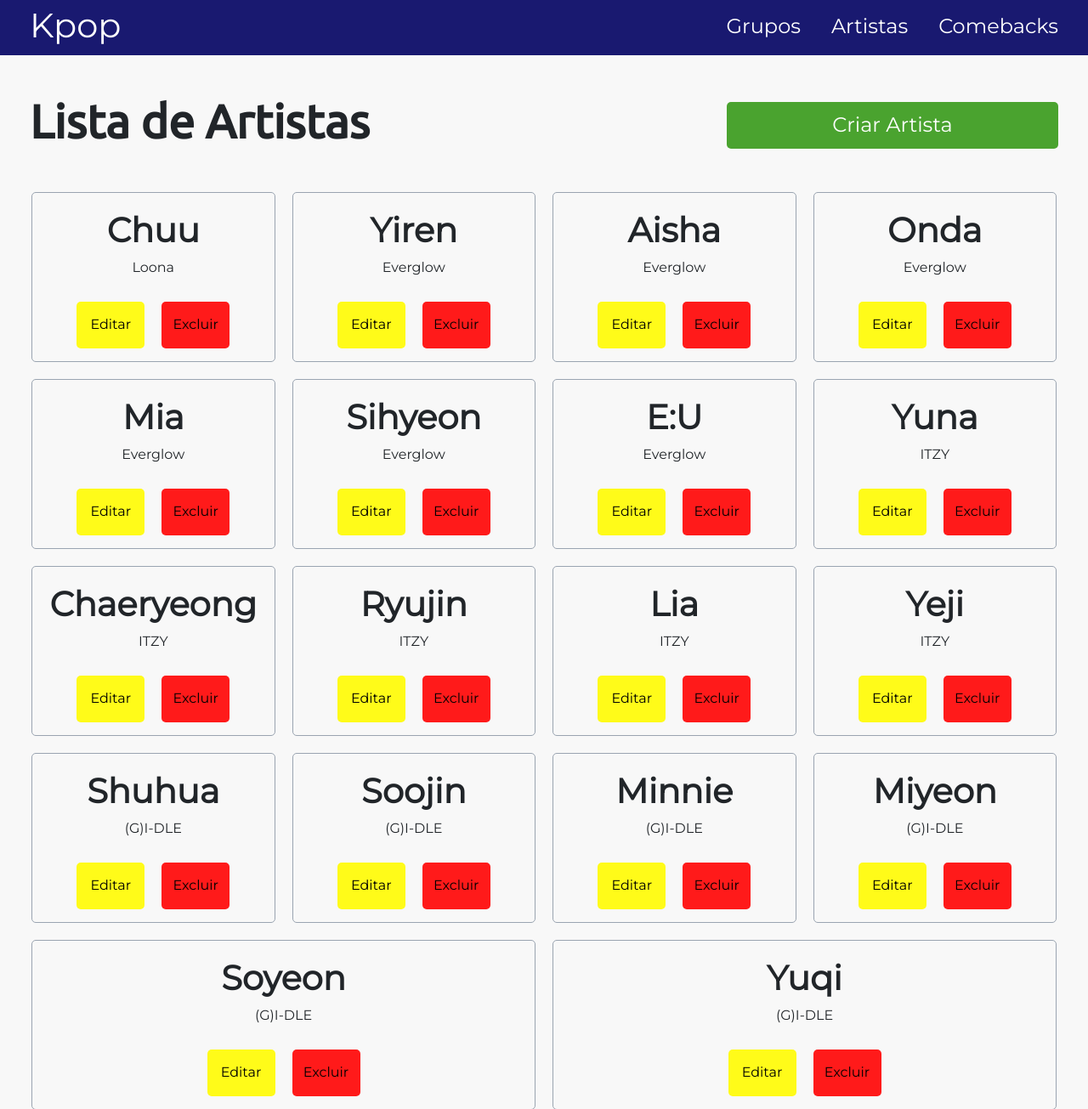
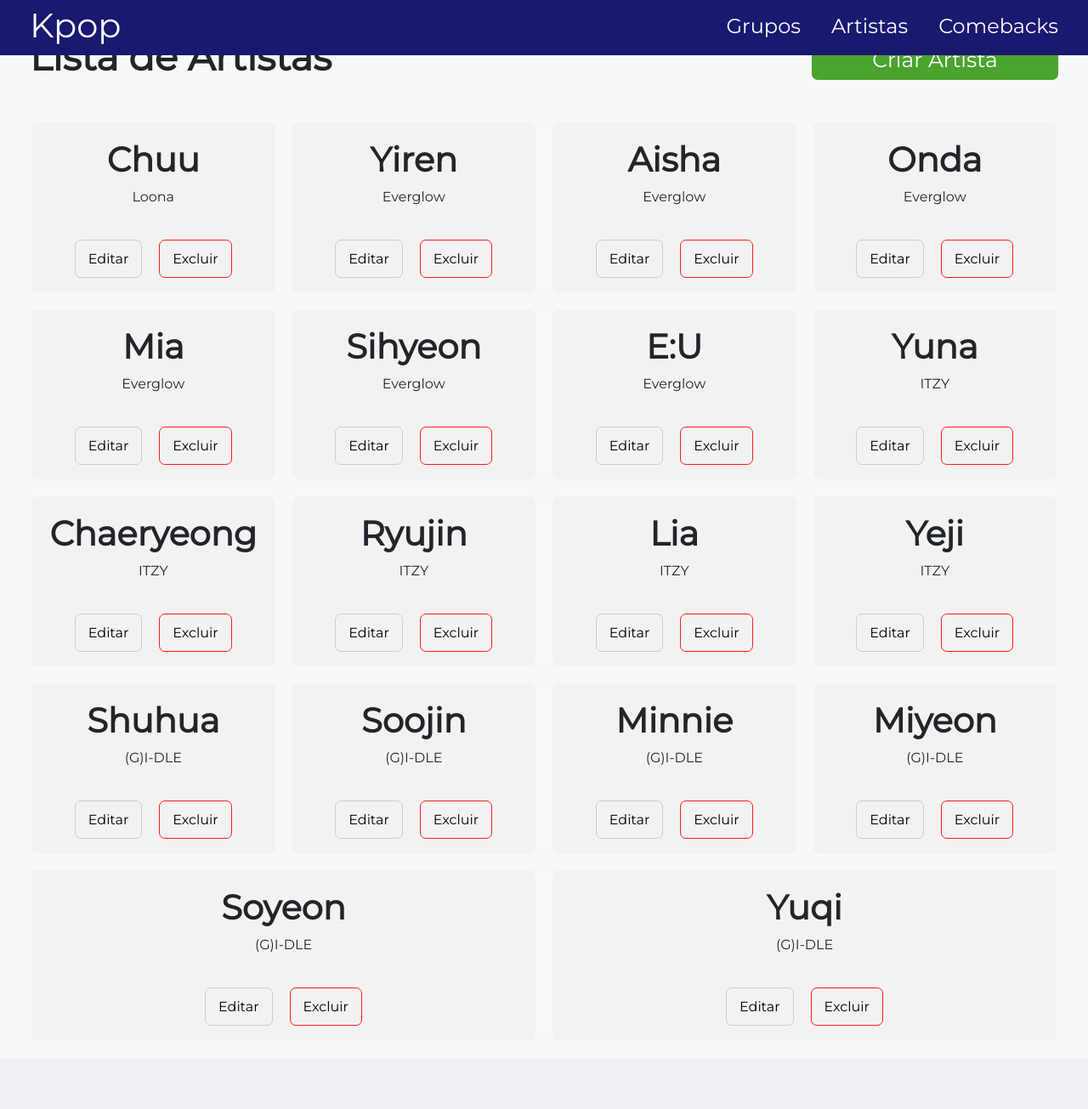
Before and after one commit to Bruno-Felix/CRUD_Grupos-Django, a Django app: page /artistas in a window 1280 px wide. Shown: the top 1305 px of the page at 85% size. After the commit the page ends 1207 px from the top, so only its background shows below. Run offline with Django 3.2, Linux system fonts and the light colour scheme; data comes from the database, SQL or seed files in the repository; some libraries are stand-ins or nearby versions.

Commit message:
Modificando estilo da página Lista de Artistas

```diff
--- a/novosGrupos/static/css/styleListaDeArtistas.css
+++ b/novosGrupos/static/css/styleListaDeArtistas.css
@@ -5,32 +5,30 @@
     flex-wrap: wrap;
     max-width: 1250px;
     width: 100%;
-    margin-top: 90px;
+    margin-top: 20px;
     padding: 20px;
 }
 
 .tituloListaDeArtistas{
     align-self: center;
     text-align: center;
-    font-size: 55px;
-    font-family: 'Ubuntu', sans-serif;
+    font-size: 45px;
 }
 
 .botaoCriarArtista {
     align-self: center;
     text-align: center;
+    height: 45px;
+    width: 290px;
+    padding-top: 3px;
+    font-size: 25px;
     color: #ffffff;
     background-color: #4AA32F;
-    border-radius: 5px;
-    height: 55px;
-    width: 390px;
-    padding-top: 9px;
+    border-radius: 7px;
   }
 
 .botaoCriarArtista:hover{
-    height: 65px;
-    padding-top: 14px;
-
+    background-color: #3f8a28;
     color: #ffffff;
     text-decoration: none;
 }
@@ -48,10 +46,11 @@
 
 .Artista{
     height: 200px;
+    background-color: #f3f2f2;
     font-size: medium;
     flex:1 1 250px;
-    border-radius: 5px;
-    border: 1px solid #9aa4b1;
+    border-radius: 7px;
+    /* border: 1px solid #e2e6e9; */
     margin: 10px 10px 10px 10px;
 }
 
@@ -59,54 +58,49 @@
     top: 0;
     padding-top: 20px;
     text-align: center;
-    height: 110px;
+    height: 120px;
 }
 
 .divBotoesArtista{
-    height: 90px;
+    height: 80px;
     top: 0px;
     justify-content: center;
     width: 100%;
     display: flex;
+    /* font-size: 16px; */
 }
 
 .botaoEditarArtista{
     align-self: center;
     text-align: center;
-    padding-top: 15px;
-    height: 55px;
-    width: 80px;
-    border-radius: 5px;
+    padding: 10px 15px 0 15px;
+    height: 45px;
+    border-radius: 7px;
     color: #000000;
-    background-color: #FFFB19;
+    border: 1px solid #c5cdd3;
+    /* background-color: #e2e6e9; */
 }
 
 .botaoEditarArtista:hover{
-
-    height: 65px;
-    padding-top: 20px;
-
     color: #000000;
+    background-color: #c5cdd3;
     text-decoration: none;
 }
 
 .botaoExcluirArtista{
     align-self: center;
     text-align: center;
-
     margin-left: 20px;
-    padding-top: 15px;
-    height: 55px;
-    width: 80px;
-    border-radius: 5px;
+    height: 45px;
+    padding: 10px 15px 0 15px;
+    border-radius: 7px;
     color: #000000;
-    background-color: #ff1a1a;
+    border: 1px solid #ff1a1a;
+    /* background-color: #ff1a1a; */
 }
 
 .botaoExcluirArtista:hover{
-    height: 65px;
-    padding-top: 20px;
-
-    color: #000000;
+    color: #ffffff;
+    background-color: #e60000;
     text-decoration: none;
 }
```
